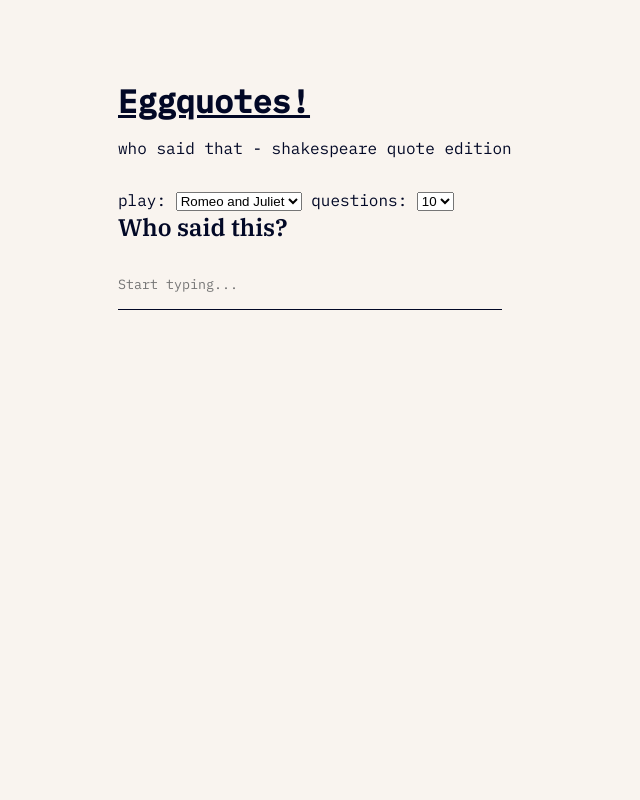
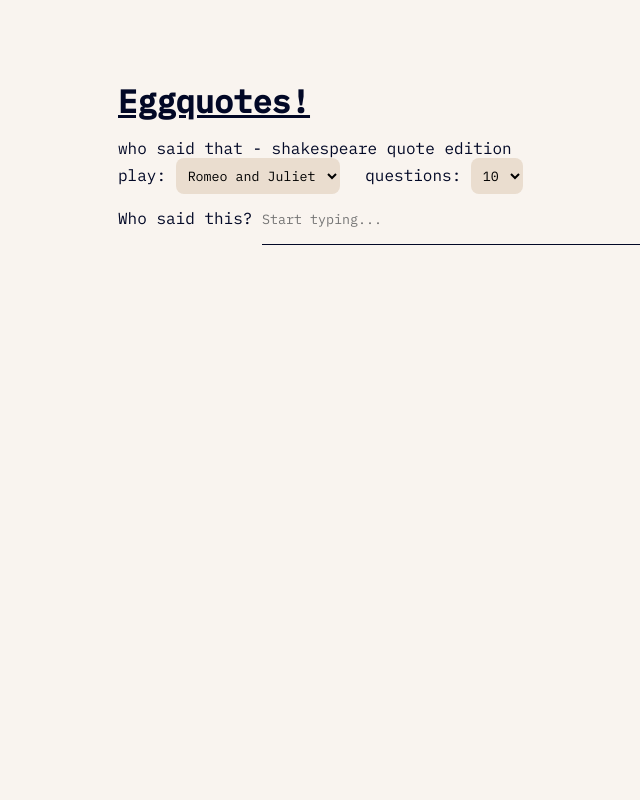
Before and after one commit to kellyhum/eggquotes, a Flask app: page / in a window 1280 px wide. Shown: the whole page, without its empty margins (138-778 px from the left). Run offline with Flask 2, Linux system fonts and the light colour scheme.

Commit message:
add styling for the rest of the page

```diff
--- a/static/css/main.css
+++ b/static/css/main.css
@@ -2,9 +2,11 @@
 :root {
     --dark: #020826;
     --light:  #F9F4EF;
+    --light-brown: #EADDCF;
+    --dark-brown :#8C7851;
 }
 
-/* general styles */
+/* GENERAL------------------------------------------- */
 * {
     margin: 0;
     padding: 0;
@@ -14,6 +16,7 @@
 html {
     background-color: var(--light);
     color: var(--dark);
+    overflow: hidden;
 }
 
 body {
@@ -27,11 +30,59 @@ h1, label {
 }
 
 h1 {
-    font-weight: 600;
     font-size: 2em;
     text-decoration: underline;
 }
 
+select {
+    padding: 0.5rem;
+    border: none;
+    border-radius: 0.5rem;
+    background-color: var(--light-brown);
+    font-family: inherit;
+}
+
+:focus {
+    outline: none;
+}
+
+/* each section container */
+.container {
+    margin-bottom: 4rem;
+}
+
+/* text that needs to be in serif (title/heading) */
+.title-text {
+    font-family: 'IBM Plex Serif', serif;
+    font-weight: 600;
+}
+
+/* QUOTE SECTION------------------------------------ */
+#play {
+    margin-right: 1rem;
+}
+
+#quote-container {
+    margin: 2rem 0;
+    padding: 3rem 4rem;
+    background-color: var(--light-brown);
+    border-radius: 1rem;
+}
+
+#quote-text {
+    font-size: 1.25em;
+    font-weight: 500;
+}
+
+/* WHO SAID THAT SECTION---------------------------- */
+
+/* section heading */
+label#answer-title {
+    display: block;
+    font-size: 1.5em;
+}
+
+/* input text box */
 input {
     background-color: inherit;
     font-family: inherit;
@@ -44,19 +95,17 @@ input[type=text] {
     border-bottom: 1px solid var(--dark);
 }
 
-:focus {
-    outline: none;
+/* PROGRESS BAR SECTION----------------------------- */
+#progress-bar-container {
+    margin-top: 5rem;
+    height: fit-content;
+    padding: 0.5rem;
+    border: 1px solid var(--dark);
+    border-radius: 8px;
 }
 
-/* title */
-#title {
-    margin-bottom: 2rem;
+#progress-bar {
+    height: 1rem;
+    background-color: var(--dark-brown);
+    border-radius: 5px;
 }
-
-/* userinput */
-label#author-title {
-    font-family: 'IBM Plex Serif', serif;
-    display: block;
-    font-size: 1.5em;
-    font-weight: 600;
-}
```
